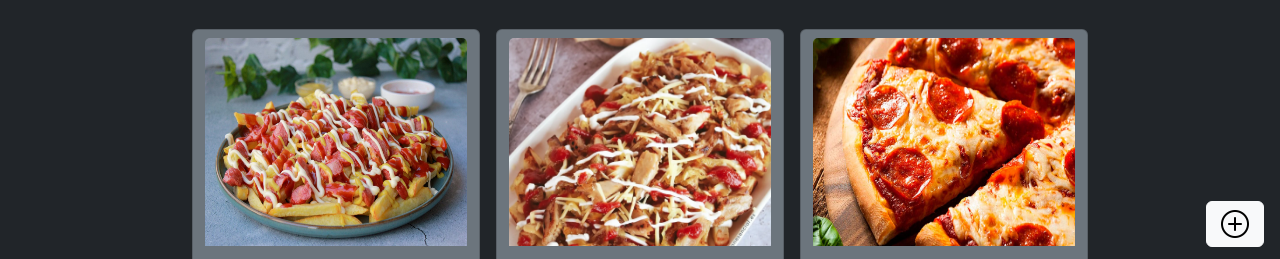
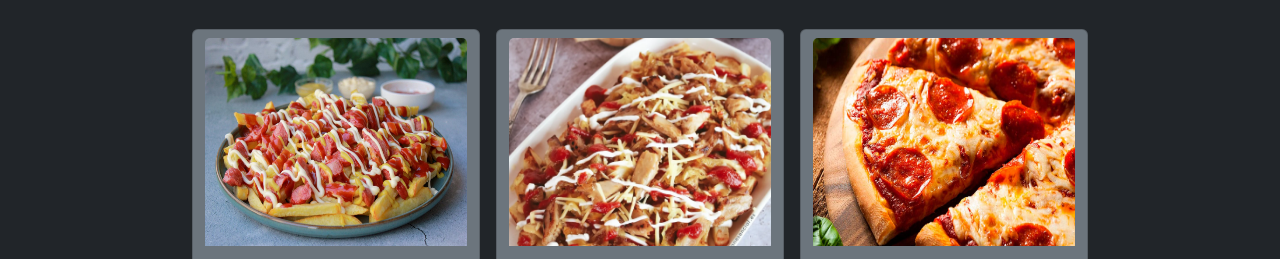
Before and after one commit to Jean0405/E-commerce, a plain HTML site: page index.html in a window 1280 px wide. Shown: the part 537-796 px from the top of the page. Drawn offline with nearby package versions, Linux system fonts and the light colour scheme.

Commit message:
Delete button add new product to shop

```diff
--- a/index.html
+++ b/index.html
@@ -52,11 +52,6 @@
         <div class="container">
             <div class="row">
                 <div class="col text-end">
-                    <button class="btn btn-light position-fixed bottom-0 end-0 me-3 mb-3" id="btnAgregarCard"
-                        onclick="document.getElementById('ms').show()">
-                        <!-- agregar nueva card -->
-                        <img src="./img/boton-agregar.png" alt="" style="height: 2rem; width: 2rem; ">
-                    </button>
                     <dialog class="col-md-10 col-lg-8 col-xl-7 col-xxl-5 border border-0 rounded bg-warning text-center"
                         id="ms">
                         <div class="row flex-column align-items-center">
@@ -93,13 +88,6 @@
                         <!-- CONTENEDOR PRODUCTOS AÑADIDOS AL CARRITO -->
                         <div class="row justify-content-center" id="contenedor-carrito">
                             <!--CARD PRODUCTO INDIVIDUAL DEL CARRITO -->
-                            <!-- <div class="row justify-content-start bg-dark rounded p-2 my-3">
-                                <div class="d-flex justify-content-around align-items-center text-light col-12">
-                                    <h3 class="fw-bold">HOT DOG</h3>
-                                    <h4>$ <span>13.000</span></h4>
-                                    <h3 class="fw-bold">1</h3>
-                                </div>
-                            </div> -->
                         </div>
                     </div>
                     <div class="row my-4">
@@ -119,8 +107,6 @@
             </div>
         </div>
 
-        <!-- MODAL AGREGAR NUEVO PRODUCTO A LA TIENDA -->
-
 
         <script src="https://cdn.jsdelivr.net/npm/bootstrap@5.3.0-alpha3/dist/js/bootstrap.bundle.min.js"></script>
         <script src="./js/stock.js"></script>
```
Also changed, not shown: img/boton-agregar.png (deleted).
